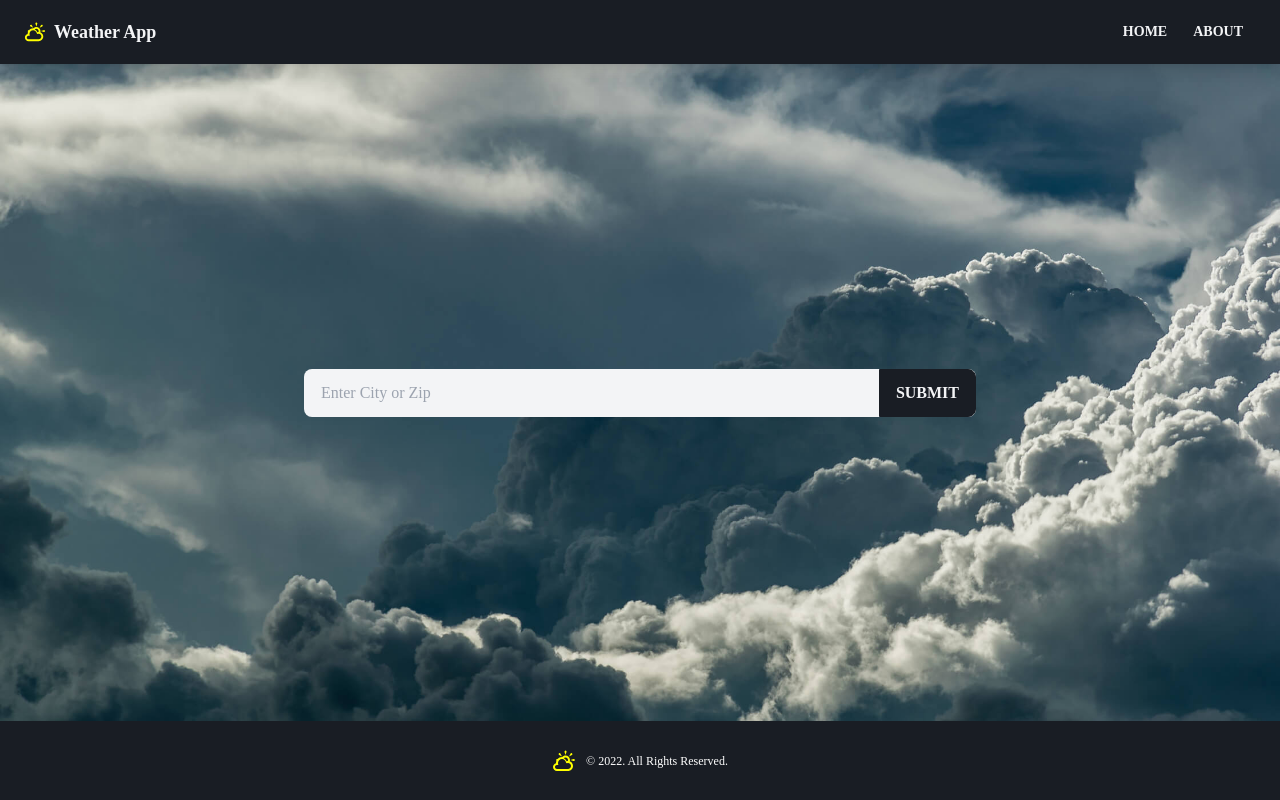
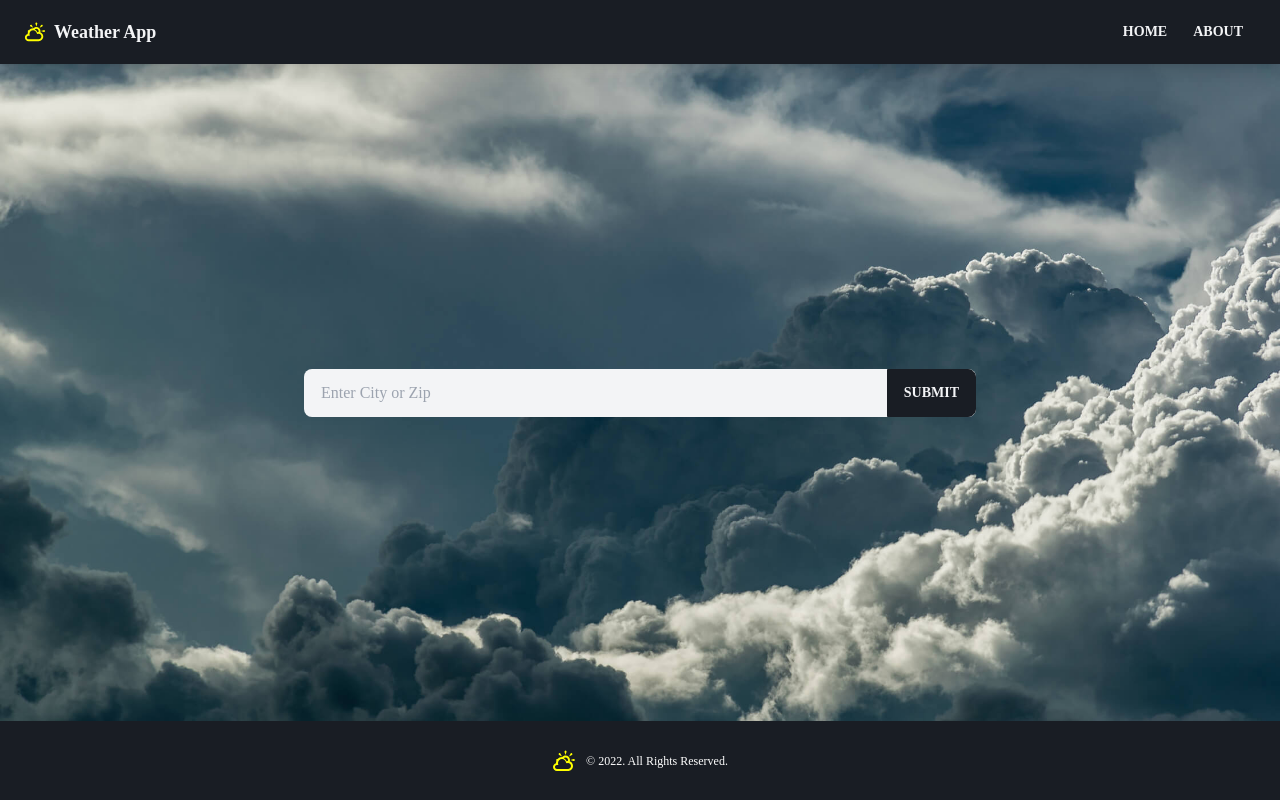
Before and after one commit to Ansel291/weatherApp, a React (Create React App) app: page / in a window 1280 px wide. Built offline with nearby package versions, Linux system fonts and the light colour scheme; no server answers; a web font is replaced by a local one.

Commit message:
made submit cta text smaller

```diff
--- a/src/components/currentConditions/CurrentConditionSearch.jsx
+++ b/src/components/currentConditions/CurrentConditionSearch.jsx
@@ -81,7 +81,7 @@ function CurrentConditionSearch() {
               />
               <button
                 type='submit'
-                className='absolute top-0 right-0 rounded-l-none btn btn-md text-[16px] text-gray-100 bg-neutral'
+                className='absolute top-0 right-0 rounded-l-none btn btn-md text-gray-100 bg-neutral'
               >
                 Submit
               </button>
```
